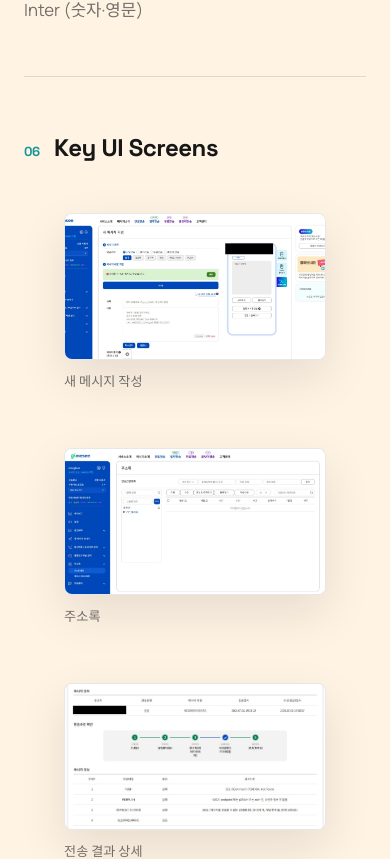
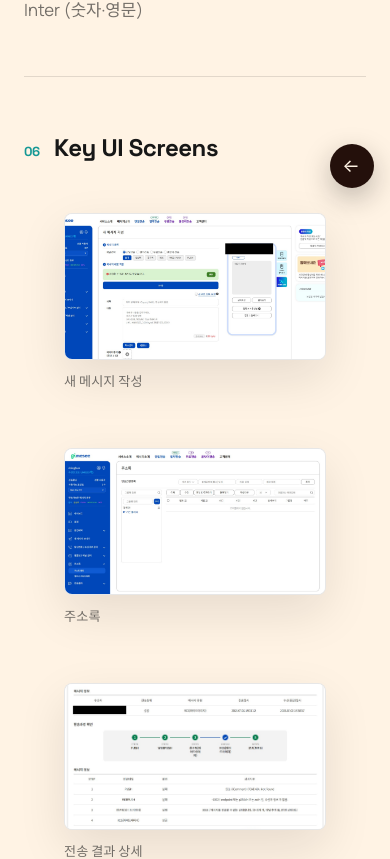
Before and after one commit to risinghun82/risinghun-portfolio, a React (Vite) app: page /#/work/gimesee in a window 390 px wide. Shown: the part 3152-4011 px from the top of the page. Built offline with nearby package versions, Linux system fonts and the light colour scheme; a web font is replaced by a local one.

Commit message:
Adjust floating back button: more inset from edge, stays centered on mobile

```diff
--- a/src/pages/ProjectDetail.css
+++ b/src/pages/ProjectDetail.css
@@ -97,7 +97,7 @@ generic UI widget bolted on. */
 .case__float-back {
   position: fixed;
   top: 50%;
-  right: clamp(1rem, 2.5vw, 2rem);
+  right: clamp(2rem, 6vw, 4.5rem);
   transform: translateY(-50%);
   z-index: 40;
   display: flex;
@@ -111,7 +111,8 @@ generic UI widget bolted on. */
   box-shadow: 0 10px 28px rgba(23, 23, 23, 0.28);
   transition:
     transform 0.25s var(--ease-rise),
-    background-color 0.25s var(--ease-rise);
+    background-color 0.25s var(--ease-rise),
+    right 0.25s var(--ease-rise);
 }
 
 .case__float-back:hover,
@@ -128,21 +129,12 @@ generic UI widget bolted on. */
 }
 
 @media (max-width: 700px) {
-  /* Vertically centered on the right edge starts to overlap body copy on
-  narrow screens — move it down to the corner instead, same spot readers
-  already expect a floating action button. */
+  /* Stay vertically centered even on narrow screens — just pull the button
+  in from the edge a little further so it doesn't crowd body copy. */
   .case__float-back {
-    top: auto;
-    bottom: 1.25rem;
-    right: 1.25rem;
-    transform: none;
+    right: 1rem;
     width: 44px;
     height: 44px;
-  }
-
-  .case__float-back:hover,
-  .case__float-back:focus-visible {
-    transform: scale(1.08);
   }
 }
 
```
